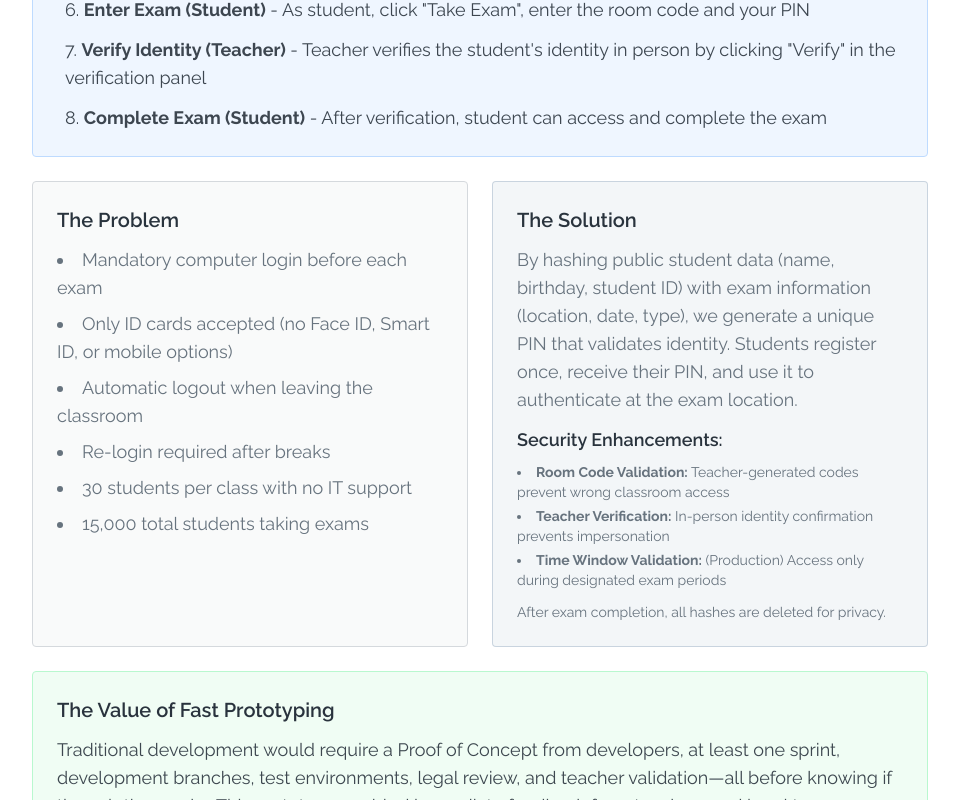
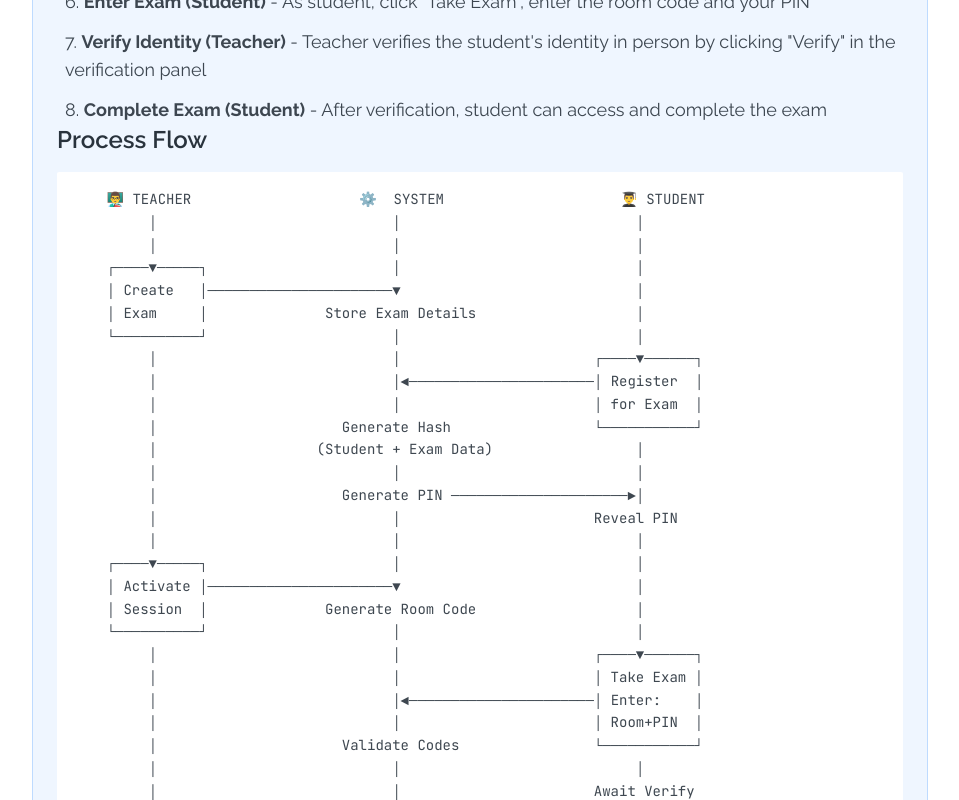
Before and after one commit to arturasma/cursorpresentation, a React (Vite) app: page / in a window 1280 px wide. Shown: the part 800-1600 px from the top of the page, without its empty margins (160-1119 px from the left). Built offline with nearby package versions, Linux system fonts and the light colour scheme; a web font is replaced by a local one.

Commit message:
process diagram and description

```diff
--- a/src/pages/Homepage.tsx
+++ b/src/pages/Homepage.tsx
@@ -35,7 +35,7 @@ export default function Homepage() {
             </div>
 
             <div className="bg-blue-50 dark:bg-blue-950/20 p-6 rounded-lg border border-blue-200 dark:border-blue-800">
-              <h2 className="text-2xl font-semibold text-foreground mb-4">How to Use This Demo</h2>
+            <h2 className="text-xl font-semibold text-foreground mb-3">Step-by-Step Guide</h2>
               <ol className="list-decimal list-inside space-y-3 text-foreground/90">
                 <li className="pl-2">
                   <strong>Choose Teacher Role</strong> - Select "Teacher" to access the exam management dashboard
@@ -62,6 +62,53 @@ export default function Homepage() {
                   <strong>Complete Exam (Student)</strong> - After verification, student can access and complete the exam
                 </li>
               </ol>
+              <h3 className="text-2xl font-semibold text-foreground mb-4">Process Flow</h3>
+
+              <div className="bg-white dark:bg-slate-900 p-4 rounded-md mb-4 font-mono text-xs sm:text-sm overflow-x-auto">
+                <pre className="text-foreground/90 leading-relaxed">
+{`    👨‍🏫 TEACHER                    ⚙️  SYSTEM                     👨‍🎓 STUDENT
+         │                            │                            │
+         │                            │                            │
+    ┌────▼─────┐                      │                            │
+    │ Create   │──────────────────────▼                            │
+    │ Exam     │              Store Exam Details                   │
+    └──────────┘                      │                            │
+         │                            │                       ┌────▼──────┐
+         │                            │◄──────────────────────│ Register  │
+         │                            │                       │ for Exam  │
+         │                      Generate Hash                 └───────────┘
+         │                   (Student + Exam Data)                 │
+         │                            │                            │
+         │                      Generate PIN ─────────────────────►│
+         │                            │                       Reveal PIN
+         │                            │                            │
+    ┌────▼─────┐                      │                            │
+    │ Activate │──────────────────────▼                            │
+    │ Session  │              Generate Room Code                   │
+    └──────────┘                      │                            │
+         │                            │                       ┌────▼──────┐
+         │                            │                       │ Take Exam │
+         │                            │◄──────────────────────│ Enter:    │
+         │                            │                       │ Room+PIN  │
+         │                      Validate Codes                └───────────┘
+         │                            │                            │
+         │                            │                       Await Verify
+    ┌────▼─────┐                      │                            │
+    │ Verify   │──────────────────────▼                            │
+    │ Student  │              Mark as Verified                     │
+    │ (in person)                     │                            │
+    └──────────┘                      │                            │
+         │                            │                            │
+         │                      Grant Access ─────────────────────►│
+         │                            │                       Complete Exam
+         │                            │                            │
+         │                      Delete Hashes                      │
+         │                            │                            │
+         ▼                            ▼                            ▼`}
+                </pre>
+              </div>
+
+
             </div>
 
             <div className="grid md:grid-cols-2 gap-6">
```
Also changed, not shown: 1 other file (tests, documents, lock files or other folders).
